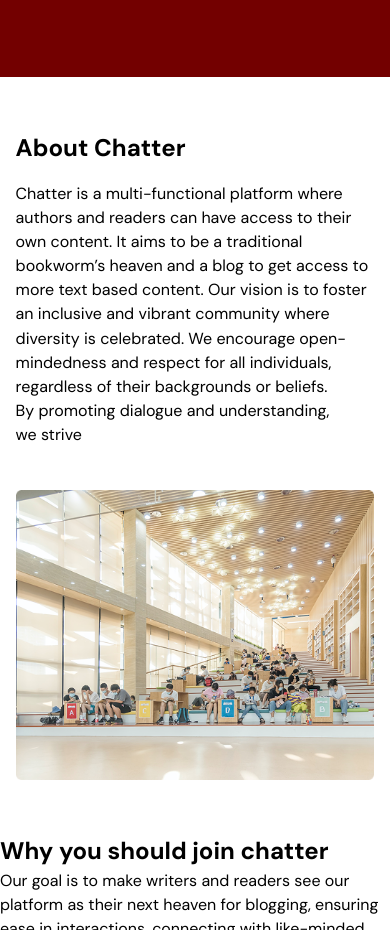
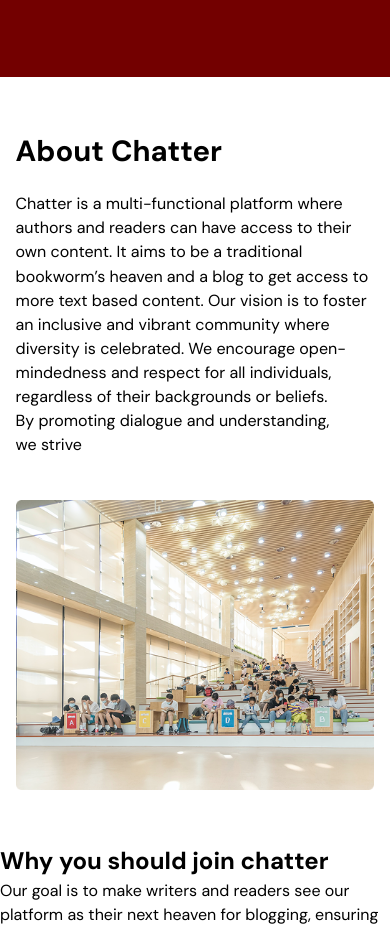
Before and after one commit to callmeoani/altschool-semester-1-exam-project, a plain HTML site: page index.html in a window 390 px wide. Shown: the part 865-1795 px from the top of the page. Drawn offline with Linux system fonts and the light colour scheme.

Commit message:
updating the value of the font-size for heading and updating the heading in the about section too

```diff
--- a/css/about.css
+++ b/css/about.css
@@ -11,6 +11,8 @@ section.about {
   /* max-width: calc(79.375rem + 3rem); */
 
   & article h2 {
+    font-size: var(--fs-heading);
+    /* font-size: 28px; */
     margin-block-end: var(--h-mb);
   }
 
--- a/css/index.css
+++ b/css/index.css
@@ -7,6 +7,7 @@
   --fs-xl: clamp(1.95rem, 1.02vi + 1.75rem, 2.66rem);
   --fs-xxl: clamp(2.44rem, 1.59vi + 2.12rem, 3.55rem);
   --fs-xxxl: clamp(3.05rem, 2.4vi + 2.57rem, 4.73rem);
+  --fs-heading: clamp(1.75rem, 1.3928571428571428rem + 1.7857142857142856vw, 3rem);
 
   /* define the colors */
   --pry-clr: hsla(248, 72%, 56%, 1);
```
